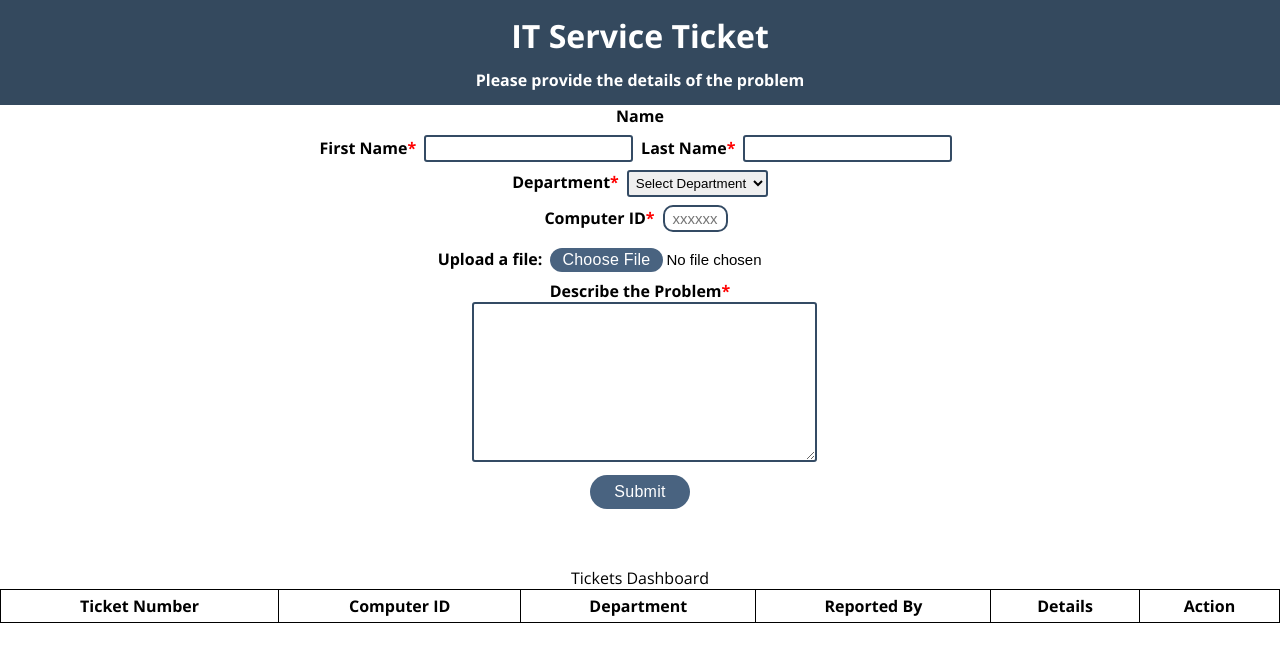
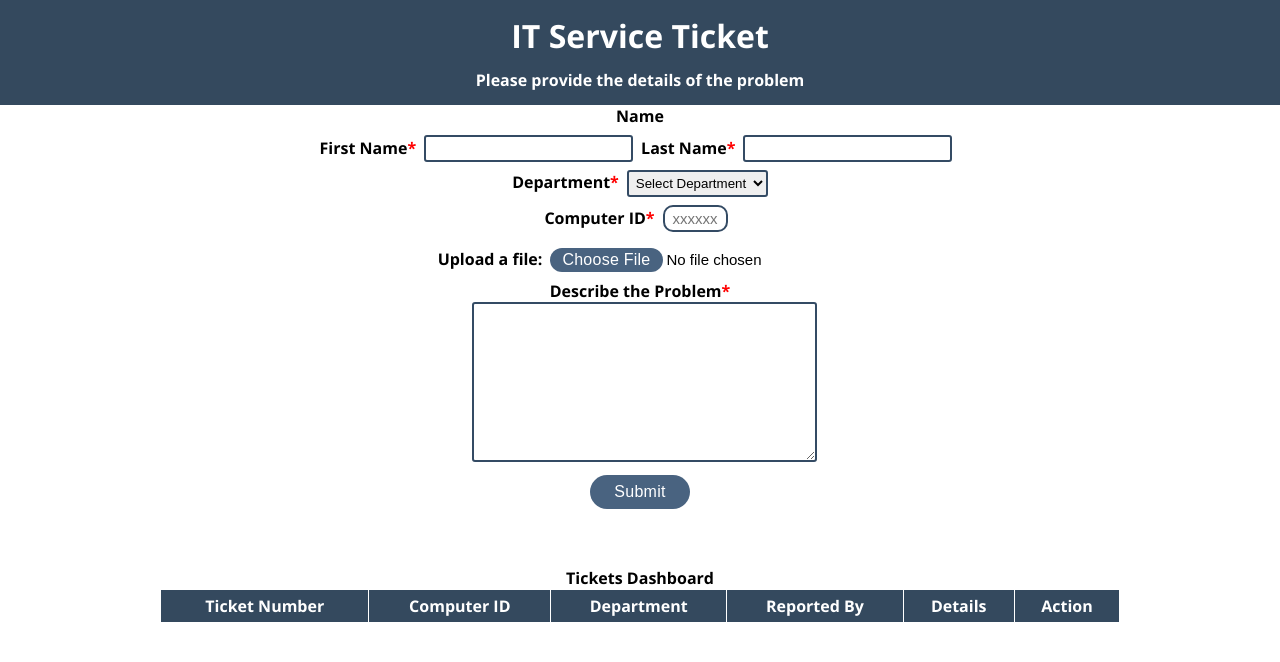
Before and after one commit to zachdev1/helpdesk-ticketing, a React (Create React App) app: page / in a window 1280 px wide. Shown: the top 662 px of the page. Built offline with nearby package versions, Linux system fonts and the light colour scheme; the HTML template or start-up script is replaced by a standard one.

Commit message:
added some things

```diff
--- a/src/pages/form.css
+++ b/src/pages/form.css
@@ -13,8 +13,9 @@ body{
     font-family: 'Open Sans', sans-serif;
     display: flex;
     flex-direction: column;
-    margin-top: 50px;
-
+    margin: 50px auto;
+    overflow: auto;
+    width: 75%;
 }
 
 .header{
@@ -28,8 +29,16 @@ h1, h4{
     margin: 0.8rem;
 }
 
-table {
+table{
     border-collapse: collapse;
+}
+
+thead{
+    background-color: #34495E;
+}
+
+th{
+    color: white;
 }
 
 td, th {
--- a/src/pages/form.js
+++ b/src/pages/form.js
@@ -48,6 +48,13 @@ const Form = () => {
    }
 
   return(
+    /*
+      TODO
+      modify table style
+      test names and upload screenshots to git
+      setup github pages
+      upload to resume
+    */
     <div className="form">
     <div className='header'>
       <h1>IT Service Ticket</h1>
@@ -91,7 +98,7 @@ const Form = () => {
 
       <div className='dashboard'>
         <table>
-          <caption>Tickets Dashboard</caption>
+          <caption><b>Tickets Dashboard</b></caption>
           <thead>
             <tr>
               <th>Ticket Number</th>
```
